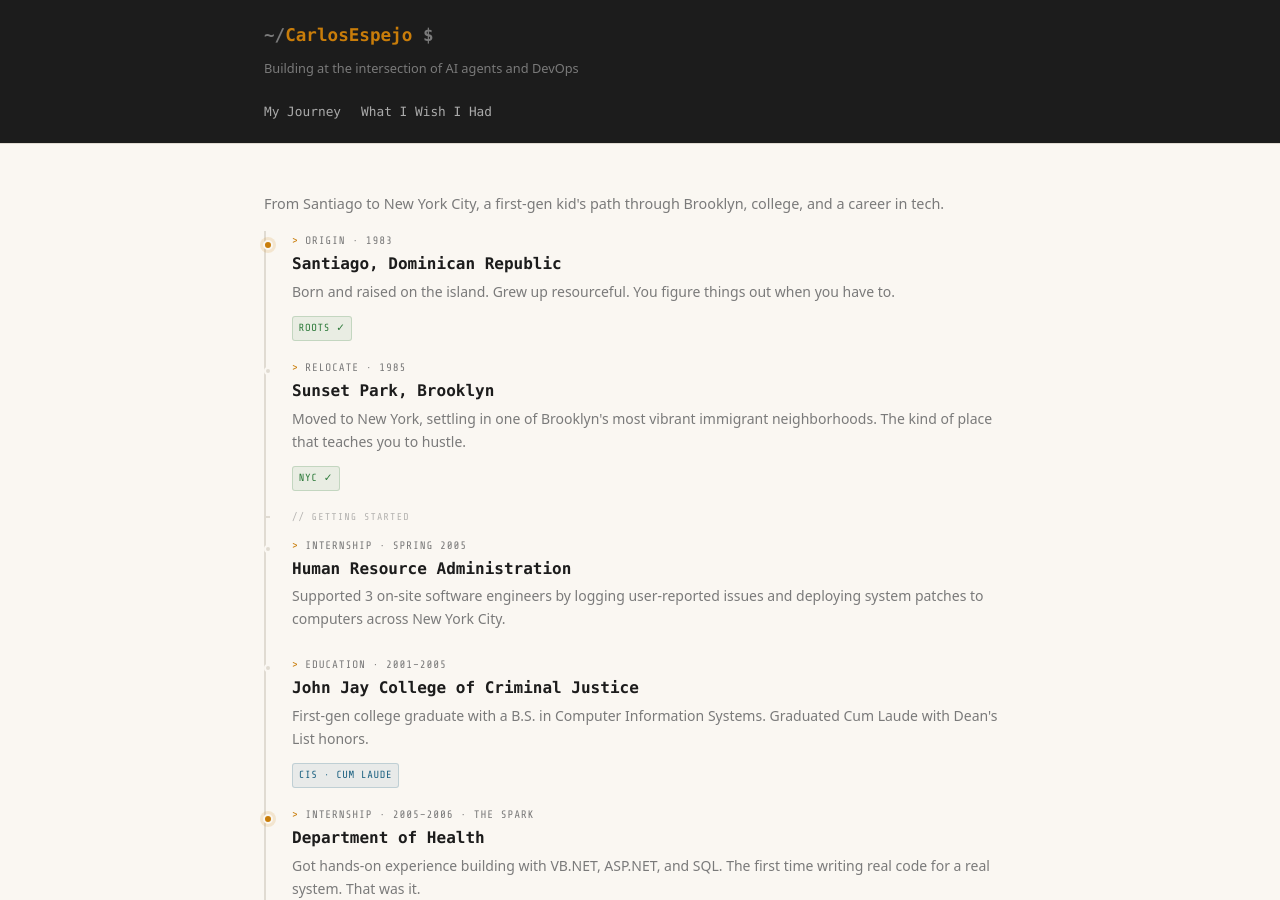
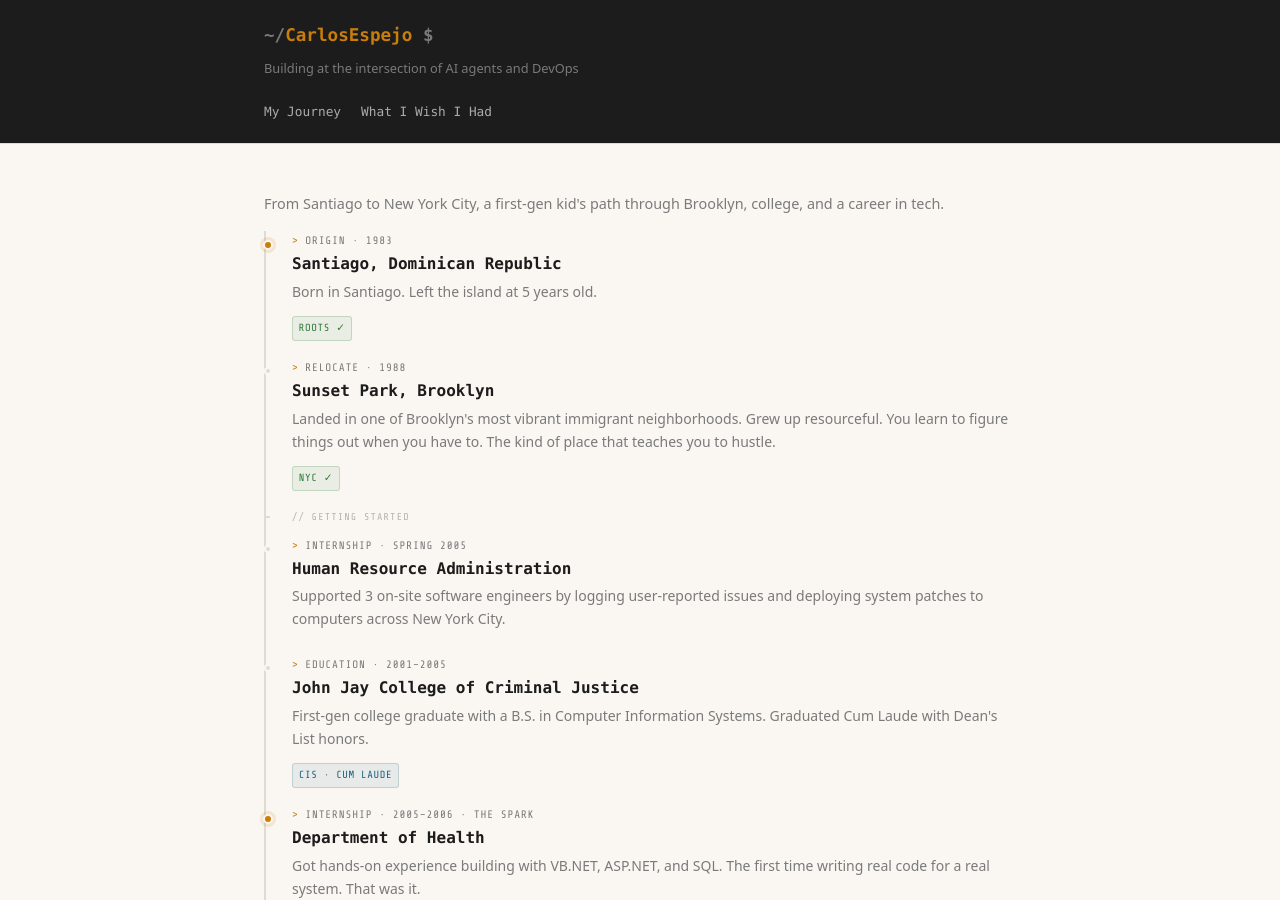
Before and after one commit to CarlosEspejo/carlosespejo.github.io, a Jekyll site: the page built from journey.html, in a window 1280 px wide and 900 px high. Built offline with Jekyll 4.4.1, drawn with Linux system fonts in a browser that asks for light colours.

Commit message:
Update journey origin/relocate copy and add LinkedIn to footer (#19)
## Summary
- Tighten origin entry: "Born in Santiago. Left the island at 5 years
old."
- Update relocate year to 1988 with improved copy and consistent tense
- Add LinkedIn profile link to site footer alongside GitHub

## Test plan
- [x] Verify journey page origin and relocate sections display correctly
- [x] Verify LinkedIn link in footer opens correct profile

🤖 Generated with [Claude Code](https://claude.com/claude-code)

Co-authored-by: Claude Sonnet 4.6 <noreply@anthropic.com>

```diff
--- a/_layouts/default.html
+++ b/_layouts/default.html
@@ -29,7 +29,8 @@
     <div class="container">
       <p>
         &copy; {{ 'now' | date: "%Y" }} Carlos Espejo &middot;
-        <a href="https://github.com/{{ site.github_username }}">GitHub</a>
+        <a href="https://github.com/{{ site.github_username }}">GitHub</a> &middot;
+        <a href="https://www.linkedin.com/in/carlos-espejo-6a48b618/">LinkedIn</a>
       </p>
     </div>
   </footer>
--- a/journey.html
+++ b/journey.html
@@ -172,14 +172,14 @@ title: My Journey
     <div class="tl-entry key">
       <div class="tl-tag">origin &middot; 1983</div>
       <h3 class="tl-title">Santiago, Dominican Republic</h3>
-      <p class="tl-desc">Born and raised on the island. Grew up resourceful. You figure things out when you have to.</p>
+      <p class="tl-desc">Born in Santiago. Left the island at 5 years old.</p>
       <span class="tl-badge badge-ok">ROOTS ✓</span>
     </div>
 
     <div class="tl-entry">
-      <div class="tl-tag">relocate &middot; 1985</div>
+      <div class="tl-tag">relocate &middot; 1988</div>
       <h3 class="tl-title">Sunset Park, Brooklyn</h3>
-      <p class="tl-desc">Moved to New York, settling in one of Brooklyn's most vibrant immigrant neighborhoods. The kind of place that teaches you to hustle.</p>
+      <p class="tl-desc">Landed in one of Brooklyn's most vibrant immigrant neighborhoods. Grew up resourceful. You learn to figure things out when you have to. The kind of place that teaches you to hustle.</p>
       <span class="tl-badge badge-ok">NYC ✓</span>
     </div>
 
```
